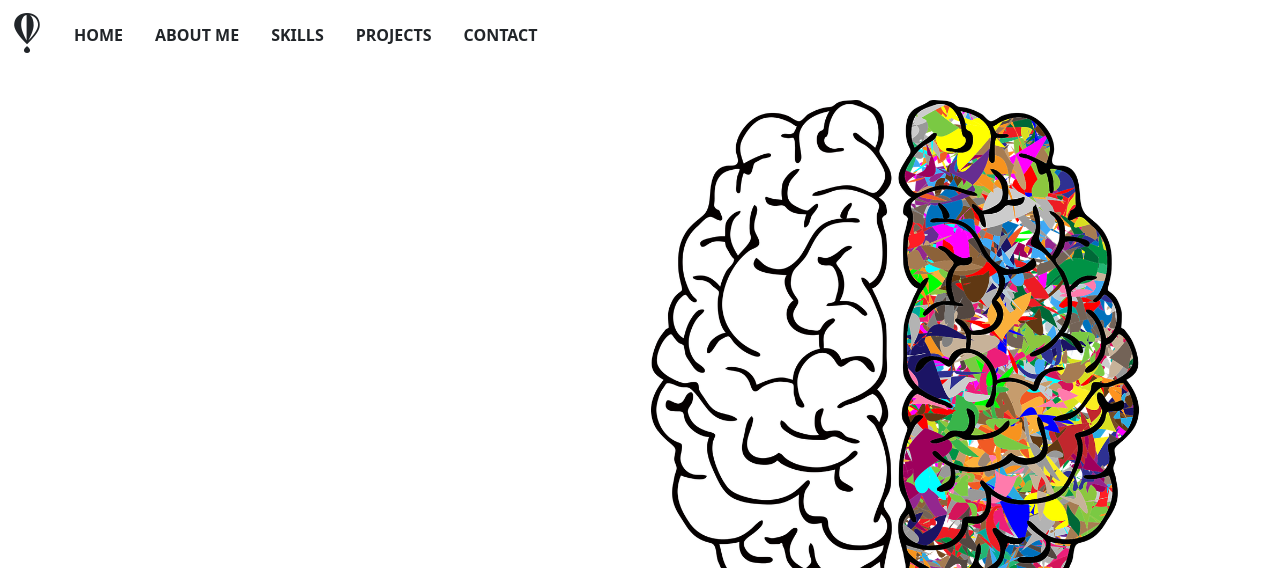
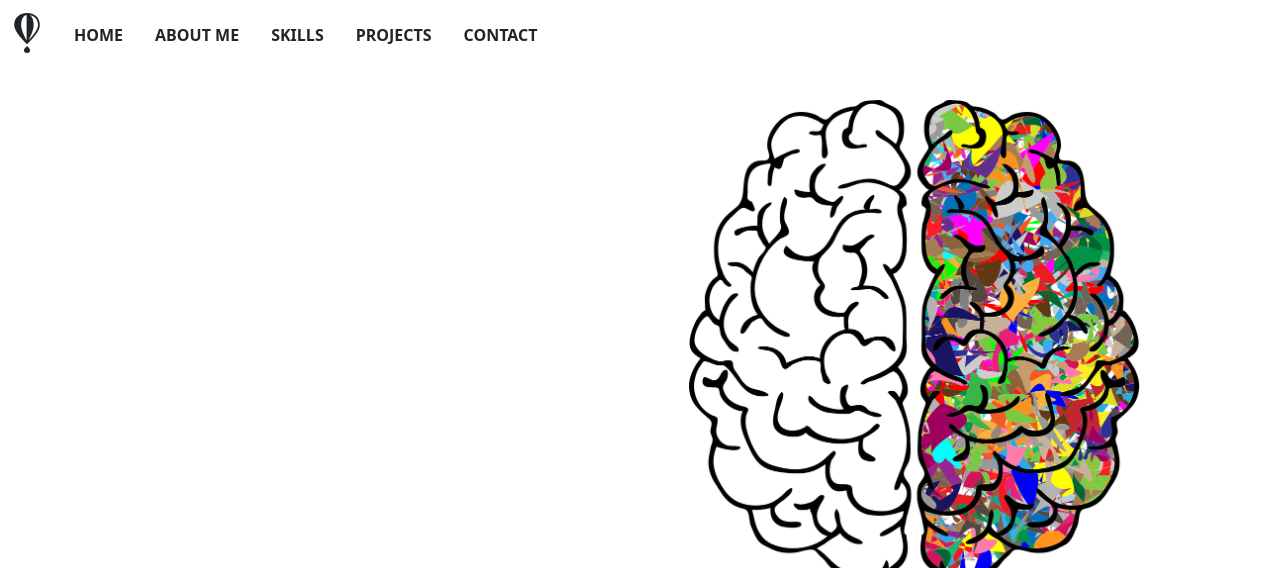
Before and after one commit to aiwmusial/aiwmusial.github.io, a plain HTML site: page index.html in a window 1280 px wide. Shown: the top 568 px of the page. Drawn offline with nearby package versions, Linux system fonts and the light colour scheme.

Commit message:
Change in the size of the 'Home' section figure

```diff
--- a/index.html
+++ b/index.html
@@ -54,7 +54,7 @@
         <div class="container-fluid" style="margin-top: 100px; height: 100vh;">
           <div class="row">
             <div class="col text-end">
-              <img src="./images/brain-2750415_1280.png" alt="brain"  style="height: 65vh; margin-right: 10%;">
+              <img src="./images/brain-2750415_1280.png" alt="brain"  style="height: 60vh; margin-right: 10%;">
             </div>
           </div>
           <div class="row">
```
